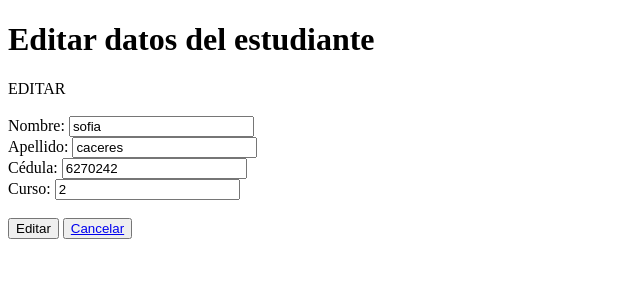
After one commit to chonoire/taller-IV, a Flask app: page /editar/1 in a window 1280 px wide. The commit adds this page. Shown: the top 300 px of the page, without its empty margins (0-640 px from the left). Run offline with Flask 3, Linux system fonts and the light colour scheme; data comes from the database, SQL or seed files in the repository.

Commit message:
editar/eliminar, lista de estudiantes

```diff
--- a/app.py
+++ b/app.py
@@ -37,8 +37,9 @@ def dashboard():
         # Recuperar detalles del usuario actualmente autenticado
         username = session["username"]
         usuario = User.query.filter_by(username=username).first()
+        estudiantes = Estudiante.query.all()
 
-        return render_template("inicio.html", usuario=usuario)
+        return render_template("inicio.html", usuario=usuario, estudiantes = estudiantes)
     else:
         return redirect(url_for("login"))
 
@@ -48,7 +49,7 @@ def logout():
     flash("Has cerrado sesión", "info")
     return redirect(url_for("login"))
 
-@app.route('/crear', methods=['GET', 'POST'])
+@app.route('/crear', methods=['POST'])
 def crear():
     if request.method == 'POST':
         # Obtener datos del formulario
@@ -63,11 +64,33 @@ def crear():
         # Agregar el estudiante a la base de datos
         db.session.add(nuevo_estudiante)
         db.session.commit()
+        return redirect(url_for("dashboard"))
 
-        # Redirigir a la página principal
-        return redirect(url_for('inicio'))
+@app.route("/eliminar/<id>")
+def eliminar(id):
+    #eliminar por id
+    estudiante = Estudiante.query.get(id)
+    #eliminar
+    db.session.delete(estudiante)
+    db.session.commit()
+    return redirect(url_for("dashboard"))
 
-    return render_template('inicio.html')
+@app.route("/editar/<id>", methods=["GET","POST"])
+def editar(id):
+    estudiante = Estudiante.query.get(id)
+    if request.method == "POST":
+        nombre= request.form.get("nombre")
+        apellido=request.form.get("apellido")
+        cedula=request.form.get("cedula")
+        curso=request.form.get("curso")
+        #cargar la info
+        estudiante.nombre= nombre
+        estudiante.apellido = apellido
+        estudiante.cedula = cedula
+        estudiante.curso = curso
+        db.session.commit()
+        return redirect(url_for("dashboard"))
+    return render_template("editar.html", estudiante = estudiante)
 
 if __name__ == "__main__":
     with app.app_context():
--- /dev/null
+++ b/templates/editar.html
@@ -0,0 +1,35 @@
+<!DOCTYPE html>
+<html lang="en">
+<head>
+    <meta charset="UTF-8">
+    <meta name="viewport" content="width=device-width, initial-scale=1.0">
+    <title>Editar</title>
+</head>
+<body>
+    <h1>Editar datos del estudiante</h1>
+                <form action="{{ url_for('editar', id=estudiante.id) }}" method="post">
+                    <div>
+                    <label>EDITAR</label><br><br>
+                        <label for="nombre">Nombre:</label>
+                        <input type="text" name="nombre" placeholder="Nombre" value="{{estudiante.nombre}}"/><br>
+
+                        <label for="apellido">Apellido:</label>
+                        <input type="text" name="apellido" placeholder="Apellido" value="{{estudiante.apellido}}"/><br>
+
+                        <label for="cedula">Cédula:</label>
+                        <input type="number" name="cedula" placeholder="Cédula" value="{{estudiante.cedula}}"/><br>
+
+                        <label for="curso">Curso:</label>
+                        <input type="text" name="curso" placeholder="Curso" value="{{estudiante.curso}}"/><br>
+                    </div>
+                    <br>
+
+                    <button type="submit" >
+                        Editar
+                    </button>
+                    <button>
+                        <a href="{{ url_for('dashboard') }}">Cancelar</a>
+                    </button>
+                </form>
+</body>
+</html>
```
Also changed, not shown: templates/inicio.html (+40 -6 lines), README.md (added).
